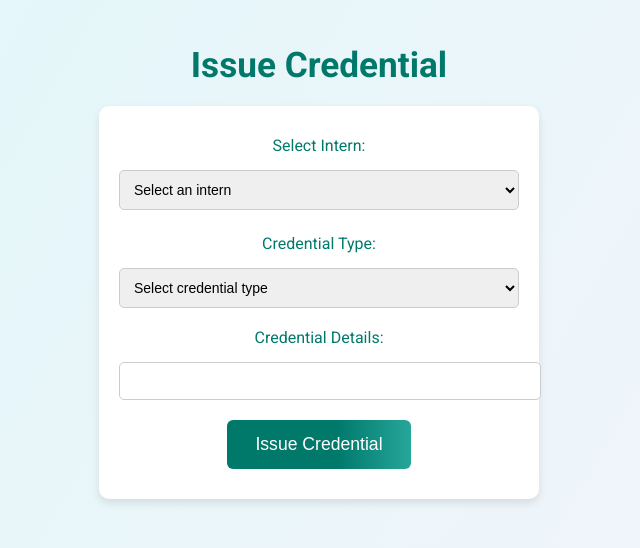
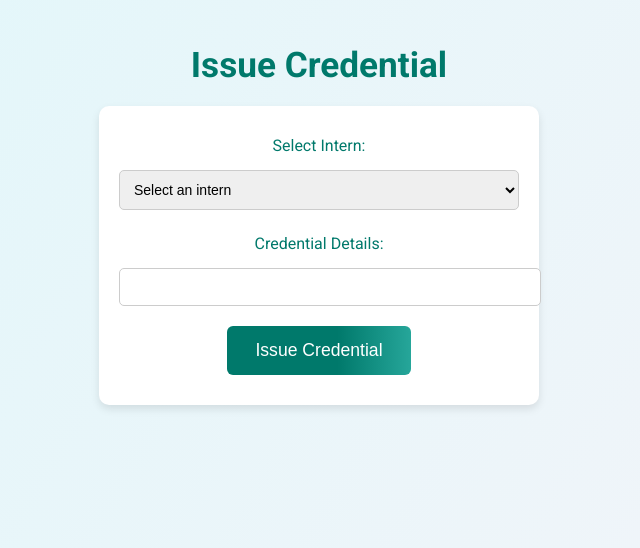
Before and after one commit to BChaitanyaReddy895/SkillSync, a Flask app: template templates/issue_credential.html in a window 1280 px wide. Shown: the part 70-618 px from the top of the page, without its empty margins (321-961 px from the left). Run offline with Flask 2, Linux system fonts and the light colour scheme; the template is opened without the code that fills it, so the values that code supplies are empty; parts of the project's set-up code (start-up, migrations or seed data) failed here and were passed over.

Commit message:
Update templates/issue_credential.html

```diff
--- a/templates/issue_credential.html
+++ b/templates/issue_credential.html
@@ -242,14 +242,6 @@
                     {% endfor %}
                 </select>
                 <p id="intern-name"></p>
-                <label for="credential_type">Credential Type:</label>
-                <select id="credential_type" name="credential_type" class="select-field" required>
-                    <option value="" disabled selected>Select credential type</option>
-                    <option value="AI Ethics">AI Ethics</option>
-                    <option value="Prompt Engineering">Prompt Engineering</option>
-                    <option value="AI Workflow Optimization">AI Workflow Optimization</option>
-                    <option value="Other">Other</option>
-                </select>
                 <label for="credential_details">Credential Details:</label>
                 <input type="text" id="credential_details" name="credential_details" class="input-field" required>
                 <button type="submit" class="button">Issue Credential</button>
@@ -259,7 +251,6 @@
             <div class="credential-details">
                 <h2>Credential Details</h2>
                 <p><strong>User ID:</strong> {{ session.get('issued_credential').user_id | default('N/A') }}</p>
-                <p><strong>Credential Type:</strong> {{ session.get('issued_credential').credential_type | default('N/A') }}</p>
                 <p><strong>Credential Details:</strong> {{ session.get('issued_credential').credential_details | default('N/A') }}</p>
                 <p><strong>Credential Hash:</strong>
                     <span id="credential-hash" class="truncated">{{ session.get('issued_credential').credential_hash[:10] | default('') }}...{{ session.get('issued_credential').credential_hash[-10:] | default('') }}</span>
@@ -327,7 +318,6 @@
         function copyCredential() {
             const credential = {
                 user_id: "{{ session.get('issued_credential').user_id | default('') }}",
-                credential_type: "{{ session.get('issued_credential').credential_type | default('') }}",
                 credential_details: "{{ session.get('issued_credential').credential_details | default('') }}",
                 credential_hash: "{{ session.get('issued_credential').credential_hash | default('') }}",
                 signature: "{{ session.get('issued_credential').signature | default('') }}",
@@ -353,7 +343,6 @@
         function downloadCredential() {
             const credential = {
                 user_id: "{{ session.get('issued_credential').user_id | default('') }}",
-                credential_type: "{{ session.get('issued_credential').credential_type | default('') }}",
                 credential_details: "{{ session.get('issued_credential').credential_details | default('') }}",
                 credential_hash: "{{ session.get('issued_credential').credential_hash | default('') }}",
                 signature: "{{ session.get('issued_credential').signature | default('') }}",
```
